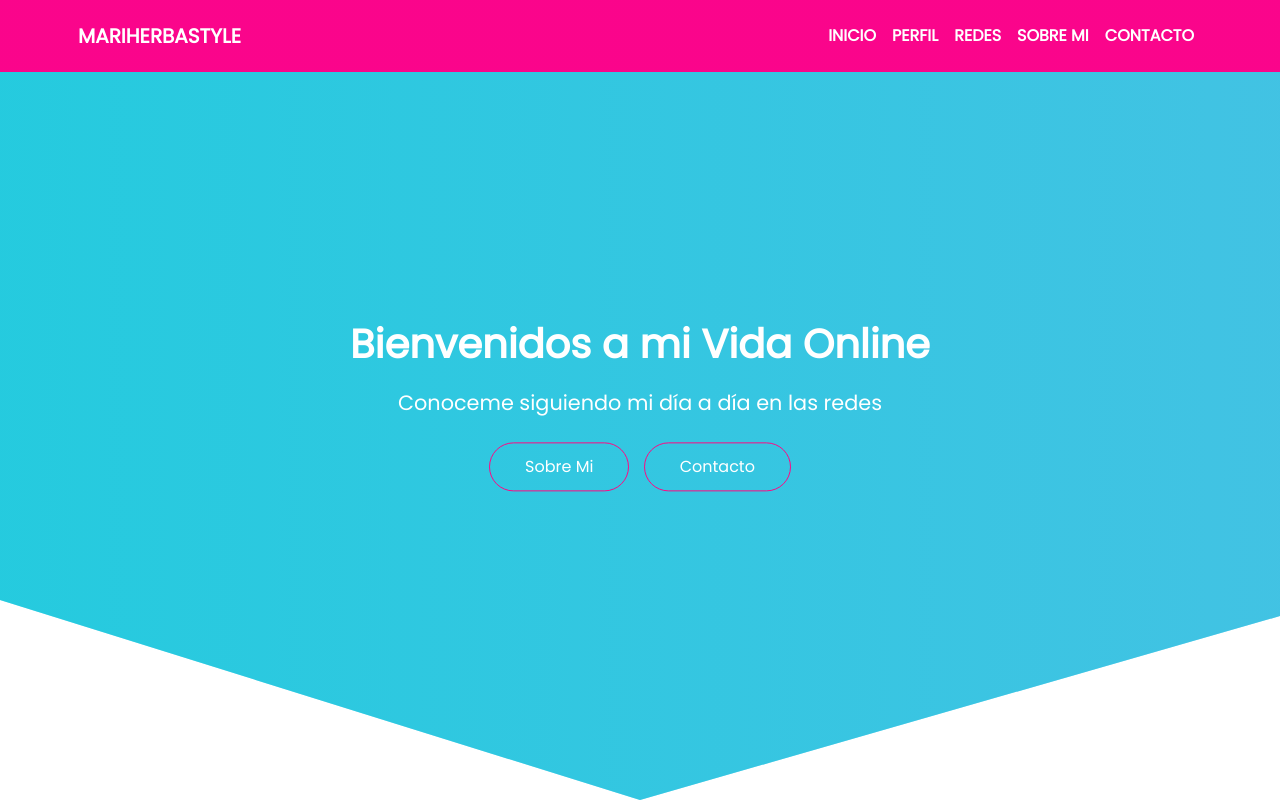
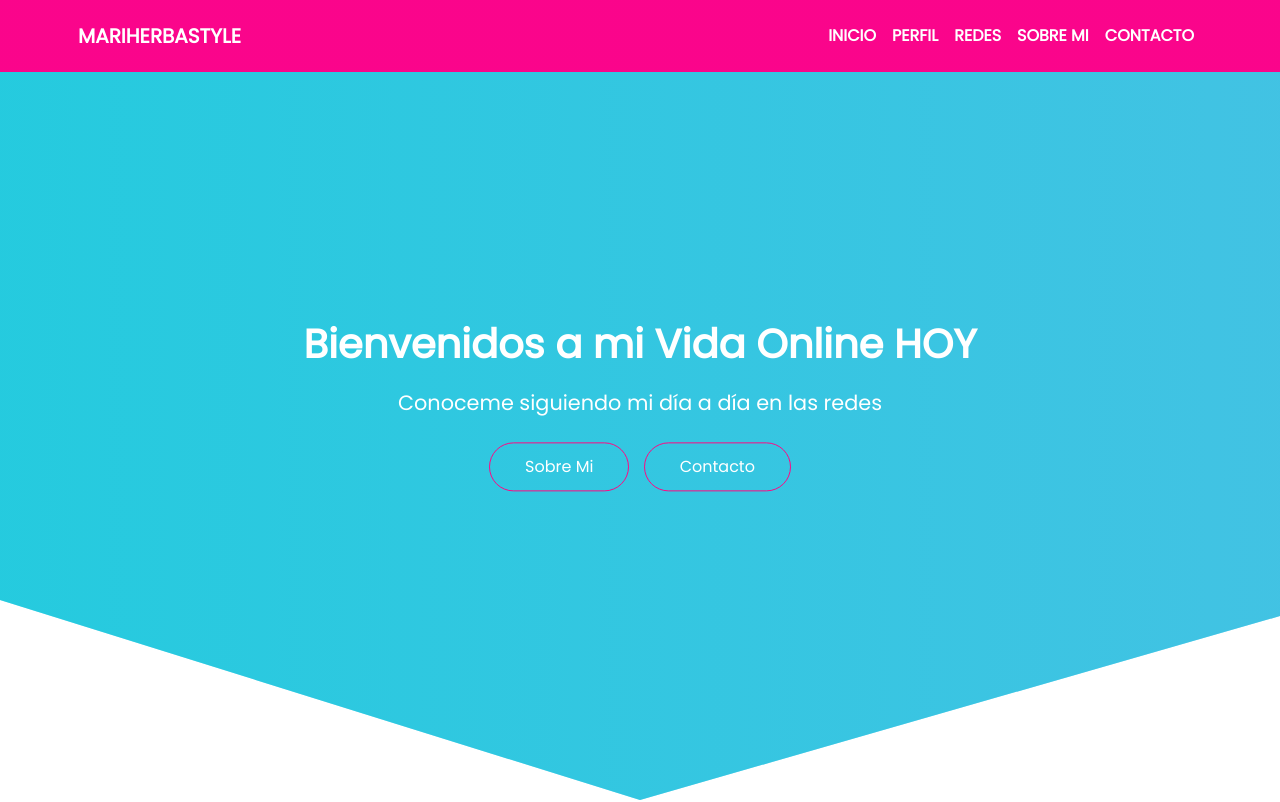
Before and after one commit to MariCarolina/mariherbastyle, a plain HTML site: page index.html in a window 1280 px wide. Shown: the top 802 px of the page. Drawn offline with nearby package versions, Linux system fonts and the light colour scheme; a script that the page names is missing.

Commit message:
Update index.html

```diff
--- a/index.html
+++ b/index.html
@@ -50,7 +50,7 @@
         </nav>
         <section class="header-section">
             <div class="center-div">
-                <h1 class="font-weight-bold">Bienvenidos a mi Vida Online</h1>
+                <h1 class="font-weight-bold">Bienvenidos a mi Vida Online HOY</h1>
                 <p>Conoceme siguiendo mi día a día en las redes</p>
                 <div class="header-buttons">
                     <a href="#newsletterdiv">Sobre Mi</a>
```
